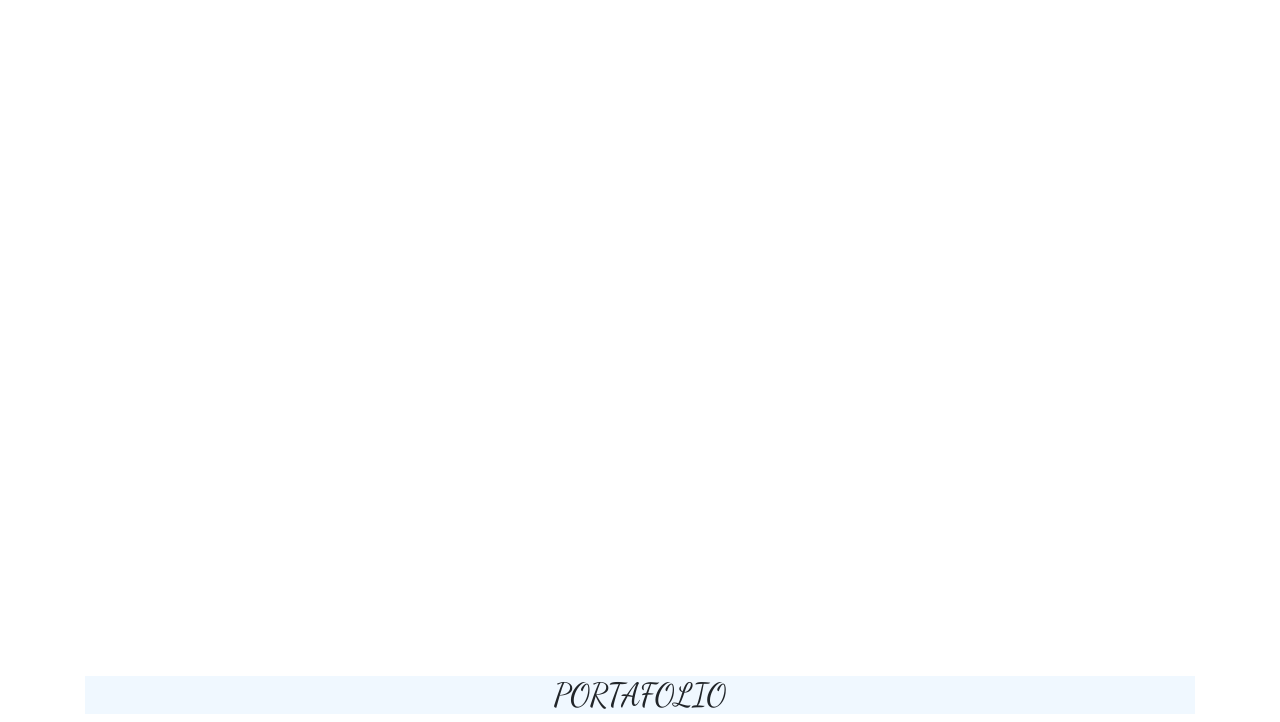
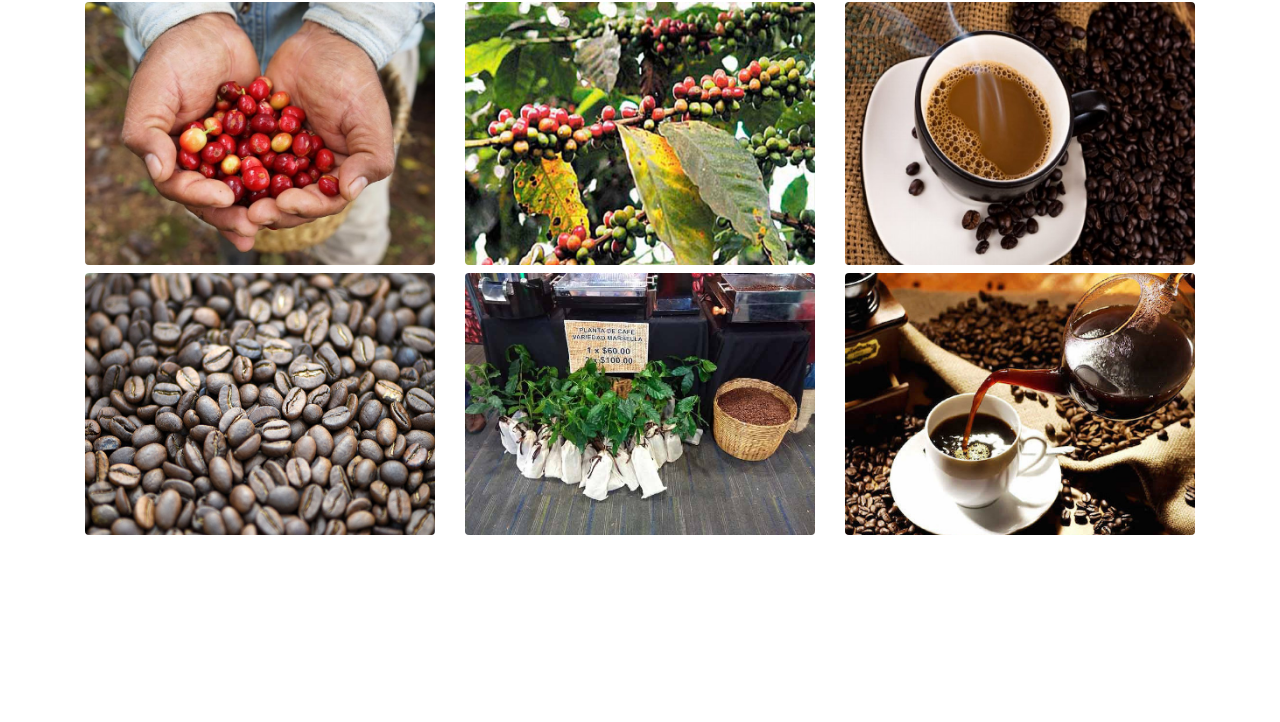
Before and after one commit to joanrodriguezhe/LP-MexicanCoffee, a website: page views/index.html in a window 1280 px wide. Shown: the part 244-966 px from the top of the page. After the commit the page ends 800 px from the top, so only its background shows below. Drawn offline with nearby package versions, Linux system fonts and the light colour scheme; files that its build step writes are made by us from their sources; files whose address does not match are found by name.

Commit message:
[LP-008] Feat: Adding images

```diff
--- a/views/index.html
+++ b/views/index.html
@@ -42,41 +42,32 @@
         </nav>
     </header>
     <div class="espacio"></div>
-    <br>
-    <br>
-    <br>
-    <br>
-    <br>
-    <br>
-    <br>
-    <br>
-    <br>
-    <br>
-    <br>
-    <br>
-    <br>
-    <br>
-    <br>
-    <br>
-    <br>
-    <br>
-    <br>
-    <br>
-    <br>
-    <br>
-    <br>
-    <br>
-    <br>
-    <br>
-    <br>
-    <br>
-    <br>
-    <br>
+
 
     <!-- PORTFOLIO -->
-    <section class="portafolio">
+    <section class="portfolio" id="portfolio">
         <div class="container">
-            <h2 class="text-center text-uppercase">portafolio</h2>
+            <h2 class="text-center text-uppercase font-weight-bold">portfolio</h2>
+            <div class="row center">
+               <div class="col-md-6 col-lg-4 mx-auto mb-2">
+                   <img class="rounded img-fluid" src="public/coffee-1.png" alt="coffee-1">
+                </div>
+               <div class="col-md-6 col-lg-4 mx-auto mb-2">
+                   <img class="rounded img-fluid" src="public/coffee-2.png" alt="coffee-2">
+                </div>
+               <div class="col-md-6 col-lg-4 mx-auto mb-2">
+                   <img class="rounded img-fluid" src="public/coffee-3.png" alt="coffee-3">
+                </div>
+               <div class="col-md-6 col-lg-4 mx-auto mb-2">
+                   <img class="rounded img-fluid" src="public/coffee-4.png" alt="coffee-4">
+                </div>
+               <div class="col-md-6 col-lg-4 mx-auto mb-2">
+                   <img class="rounded img-fluid" src="public/coffee-5.png" alt="coffee-5">
+                </div>
+               <div class="col-md-6 col-lg-4 mx-auto">
+                   <img class="rounded img-fluid" src="public/coffee-6.png" alt="coffee-6">
+                </div>
+            </div>
         </div>
     </section>
 
```
